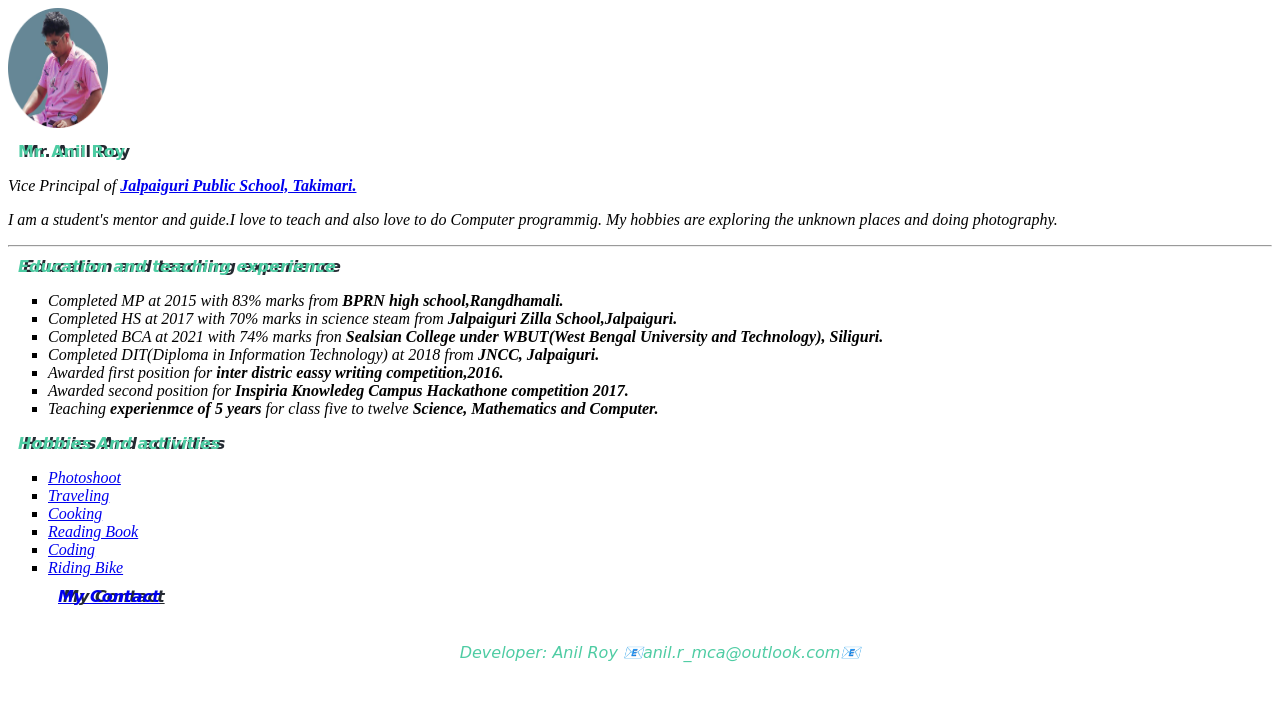
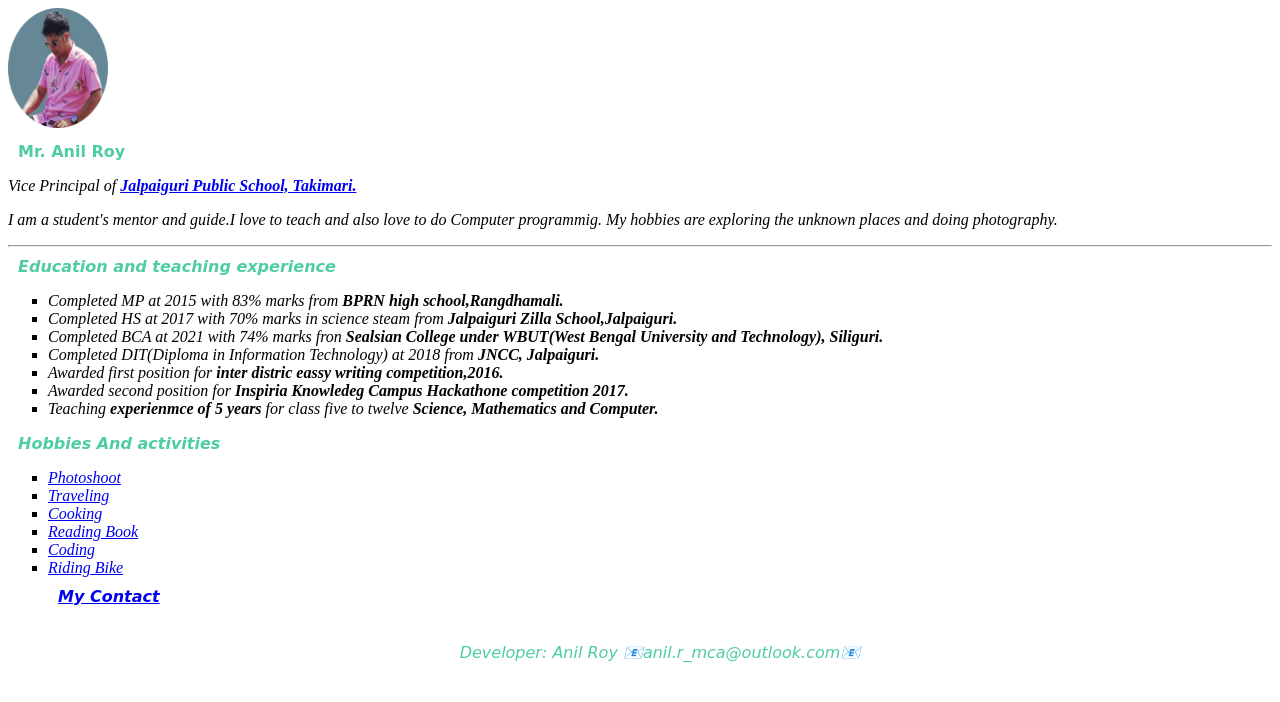
Before and after one commit to Anilroy97/anilroy.github.io, a plain HTML site: page index.html in a window 1280 px wide. Drawn offline with Linux system fonts and the light colour scheme.

Commit message:
Update styles.css

```diff
--- a/styles.css
+++ b/styles.css
@@ -1,7 +1,6 @@
 h1 {
     margin: 10px;
     font-family: 'Lobster', cursive;
-    text-shadow: 5px 0 #232931;
     font-size: 1rem;
     color: #4ECCA3;
   }
@@ -14,14 +13,12 @@ footer {
 h2 {
     margin: 10px;
     font-family: 'Lobster', cursive;
-    text-shadow: 5px 0 #232931;
     font-size: 1rem;
     color: #4ECCA3;
   }
   h3 {
     margin: 10px;
     font-family: 'Lobster', cursive;
-    text-shadow: 5px 0 #232931;
     font-size: 1rem;
     color: #4ECCA3;
   }
```
